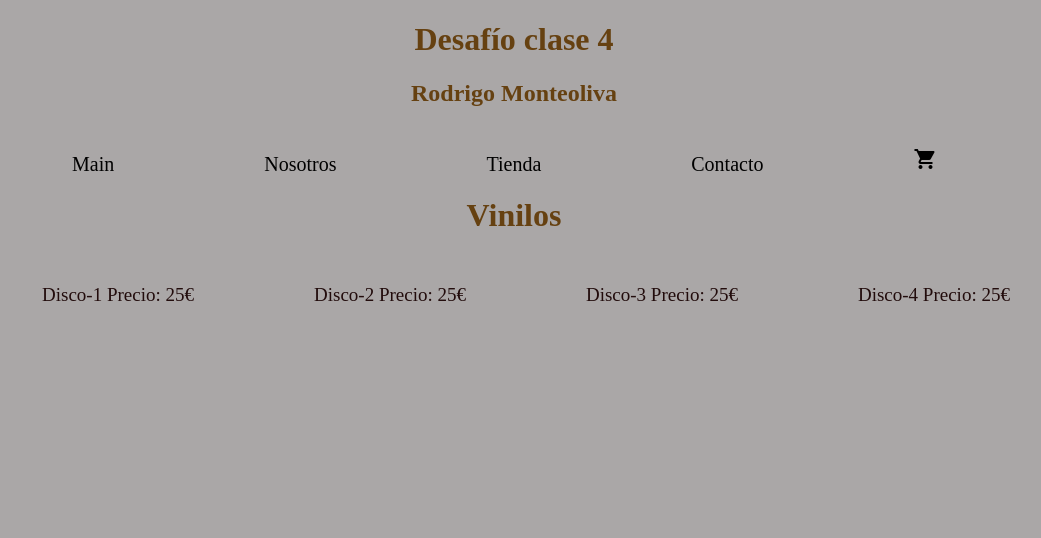
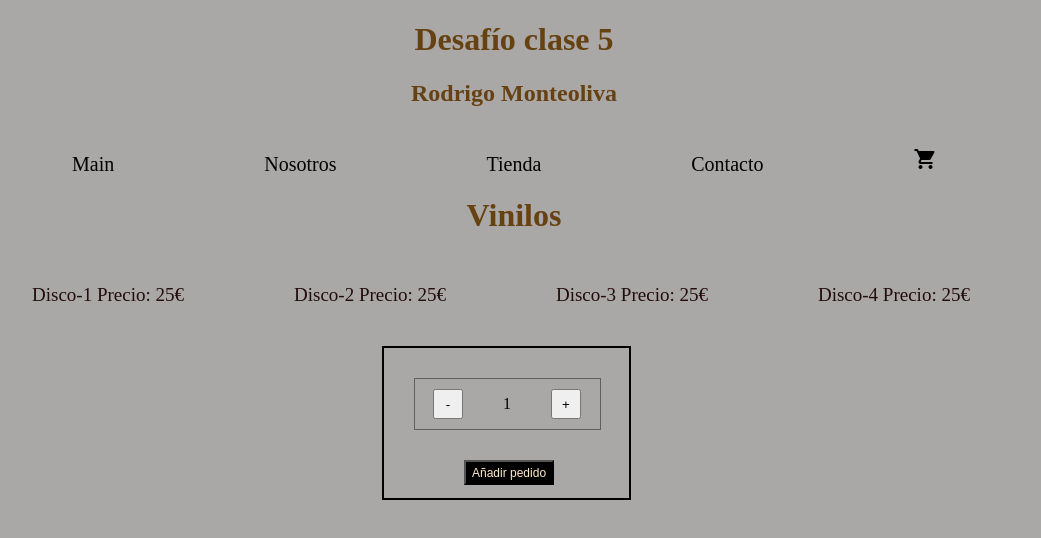
Before and after one commit to rodrigomonteoliva/reactjs, a React (Create React App) app: page / in a window 1280 px wide. Shown: the top 538 px of the page, without its empty margins (126-1167 px from the left). Built offline with nearby package versions, Linux system fonts and the light colour scheme.

Commit message:
Desafío clase 5

```diff
--- /dev/null
+++ b/src/componentesMain/ItemCount.js
@@ -0,0 +1,35 @@
+import React, {useState} from 'react';
+
+const ItemCount = ({stock,initial,onAdd}) => {
+
+    const [contador, setContador] = useState(initial);
+
+    const aumentarContador = () => {
+        if (contador < stock){
+        setContador(contador + 1);
+        }
+    }
+    const disminuirContador = () => {
+        if(contador > 1){
+        setContador(contador - 1);
+    }
+}
+    const agregarCarrito = () => {
+        if(stock > 0){
+            onAdd(contador)
+        }
+    }
+    return (
+        <>
+        <div className="cajaPedido">
+        <section className="container">
+        <button className="disminuir" onClick={disminuirContador}>-</button>
+        <p className="contador"> {contador}</p>
+        <button className="aumentar" onClick={aumentarContador}>+</button>
+        </section>
+        <button className="añadirPedido" disabled={stock>0 ? false:true} onClick={agregarCarrito}>Añadir pedido</button>
+        </div>
+        </>
+    )
+}
+export default ItemCount
--- a/src/componentesMain/CartItemContainer.js
+++ b/src/componentesMain/ItemListContainer.js
@@ -1,6 +1,6 @@
 import React from "react"
-
-const CartItemContainer = () => {
+import ItemCount from "./ItemCount";
+const ItemListContainer = () => {
 
     const items= {
         tipo: 'Vinilos',
@@ -25,8 +25,9 @@ const CartItemContainer = () => {
             }
         </ol>
         </div>
+        <ItemCount stock={8} /* stock={0} */ initial={1}  onAdd={(cantidad) => {console.log(cantidad)}}/>
         </>
     );
 }
 
-export default CartItemContainer;
+export default ItemListContainer;
--- a/src/componentesMain/Main.js
+++ b/src/componentesMain/Main.js
@@ -1,5 +1,5 @@
 import React from "react"
-import CartItemContainer from "./CartItemContainer"
+import ItemListContainer from "./ItemListContainer"
 
 
 const Main = () => {
@@ -8,7 +8,7 @@ const Main = () => {
         <>
         <main>
         <div>
-            <CartItemContainer />
+            <ItemListContainer/>
         </div>
         </main>
 
--- a/src/componentesMain/estilosMain.css
+++ b/src/componentesMain/estilosMain.css
@@ -2,8 +2,48 @@
     margin-top: 50px;
 }
 .listado-items {
-    padding-left: 120px;
+    padding-left: 110px;
     align-items: center;
     font-size: 19px;
     color: rgb(34, 12, 12);
 }
+.cajaPedido {
+        width: 245px;
+        height: 150px;
+        margin: 40px 0 0 500px;
+
+        border:2px solid black;
+}
+.container {
+        display: flex;
+        width:185px;
+        height: 50px;
+        margin: 30px;
+
+        border:1px solid rgb(97, 94, 94);
+}
+.disminuir {
+    margin-left: 18px;
+    margin-top: 10px;
+    height: 30px;
+    width: 30px;
+}
+.aumentar {
+    margin-left: 40px;
+    margin-top: 10px;
+    height: 30px;
+    width: 30px;
+}
+.contador {
+    margin-left: 40px;
+}
+.añadirPedido {
+    margin-left: 80px;
+    font-size: 12px;
+    height: 25px;
+    background-color: black;
+    color: blanchedalmond;
+}
+.carroVacio {
+    font-size: 15px;
+}
--- a/src/componentesNavBar/NavBar.js
+++ b/src/componentesNavBar/NavBar.js
@@ -6,7 +6,7 @@ const NavBar = () =>  {
     return (
         <>
         <header id="main-header">
-            <h1>Desafío clase 4</h1>
+            <h1>Desafío clase 5</h1>
             <h2>Rodrigo Monteoliva</h2>
             <nav>
                 <ul>
--- a/src/home/App.js
+++ b/src/home/App.js
@@ -1,10 +1,13 @@
+import {useState, useEffect} from "react"
+
 import React from 'react'
 import Main from '../componentesMain/Main'
 import NavBar from '../componentesNavBar/NavBar'
 
+
 const App = () => {
 
-    return(
+    return (
         <>
         <NavBar />
         <Main />
```
